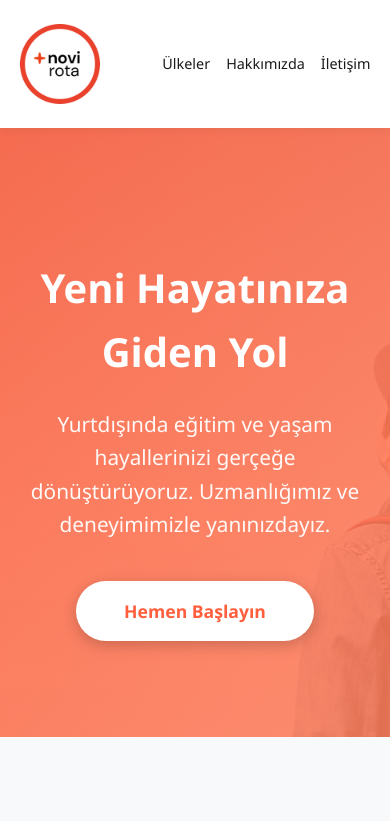
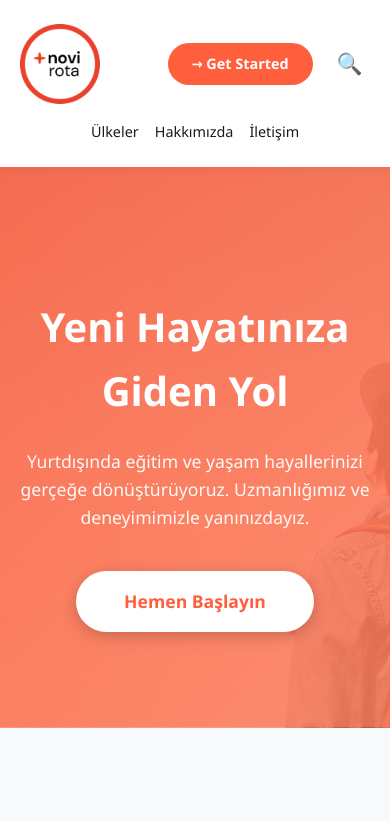
Before and after one commit to novirotaa/source, a website: page index.html in a window 390 px wide. Shown: the top 821 px of the page. Drawn offline with Linux system fonts and the light colour scheme.

Commit message:
Update index.html

```diff
--- a/index.html
+++ b/index.html
@@ -41,7 +41,43 @@
             justify-content: space-between;
             align-items: center;
         }
+        /* Header Actions */
+.header-actions {
+    display: flex;
+    align-items: center;
+    gap: 1rem;
+}
 
+.get-started-btn {
+    background: var(--primary-orange);
+    color: var(--white);
+    padding: 0.8rem 2rem;
+    border-radius: 50px;
+    text-decoration: none;
+    font-weight: 600;
+    font-size: 1rem;
+    transition: transform 0.3s, box-shadow 0.3s;
+    white-space: nowrap;
+}
+
+.get-started-btn:hover {
+    transform: translateY(-2px);
+    box-shadow: 0 4px 15px rgba(255, 95, 61, 0.4);
+}
+
+.search-btn {
+    background: none;
+    border: none;
+    font-size: 1.5rem;
+    cursor: pointer;
+    padding: 0.5rem;
+    transition: transform 0.2s;
+    color: var(--dark-text);
+}
+
+.search-btn:hover {
+    transform: scale(1.1);
+}
         .logo {
             font-size: 1.8rem;
             font-weight: bold;
@@ -515,6 +551,73 @@
 
         /* Responsive */
 @media (max-width: 768px) {
+
+    nav {
+        flex-wrap: wrap;
+        gap: 1rem;
+    }
+
+    .logo {
+        order: 1;
+    }
+
+    .header-actions {
+        order: 2;
+        margin-left: auto;
+    }
+
+    .nav-links {
+        order: 3;
+        width: 100%;
+        justify-content: center;
+        gap: 1rem;
+        font-size: 0.9rem;
+    }
+
+    .get-started-btn {
+        padding: 0.6rem 1.5rem;
+        font-size: 0.9rem;
+    }
+
+    .search-btn {
+        font-size: 1.3rem;
+    }
+
+    .logo-icon {
+        width: 80px;
+        height: 80px;
+    }
+
+    .hero h1 {
+        font-size: 2.5rem;
+    }
+
+    .hero p {
+        font-size: 1.1rem;
+    }
+
+    .about-content {
+        grid-template-columns: 1fr;
+        gap: 2rem;
+    }
+
+    .about-image {
+        height: 300px;
+    }
+
+    .services-grid {
+        grid-template-columns: 1fr;
+    }
+
+    .modal-content {
+        width: 95%;
+        margin: 5% auto;
+    }
+
+    .modal-header h2 {
+        font-size: 1.5rem;
+    }
+}
     .logo-icon {
         width: 80px;
         height: 80px;
@@ -559,13 +662,16 @@
     <nav>
         <div class="logo">
             <div class="logo-icon"></div>
-
         </div>
         <ul class="nav-links">
             <li><a href="#ulkeler">Ülkeler</a></li>
             <li><a href="#hakkimizda">Hakkımızda</a></li>
             <li><a href="#iletisim">İletişim</a></li>
         </ul>
+        <div class="header-actions">
+            <a href="#iletisim" class="get-started-btn">→ Get Started</a>
+            <button class="search-btn" onclick="alert('Arama özelliği yakında eklenecek!')">🔍</button>
+        </div>
     </nav>
 </header>
 
```
Lines whose indentation alone changed are shown as unchanged.
